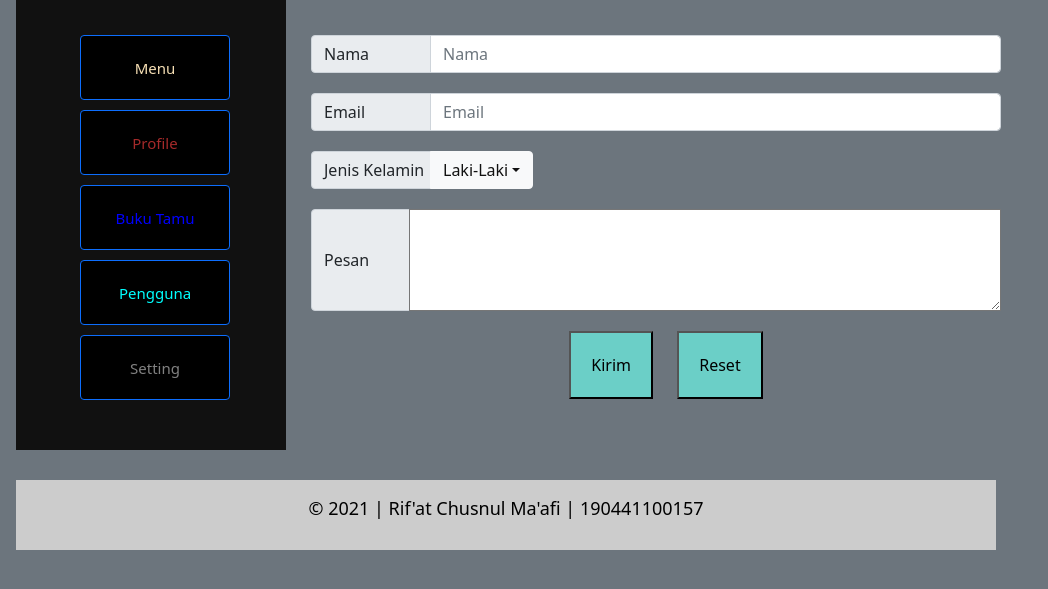
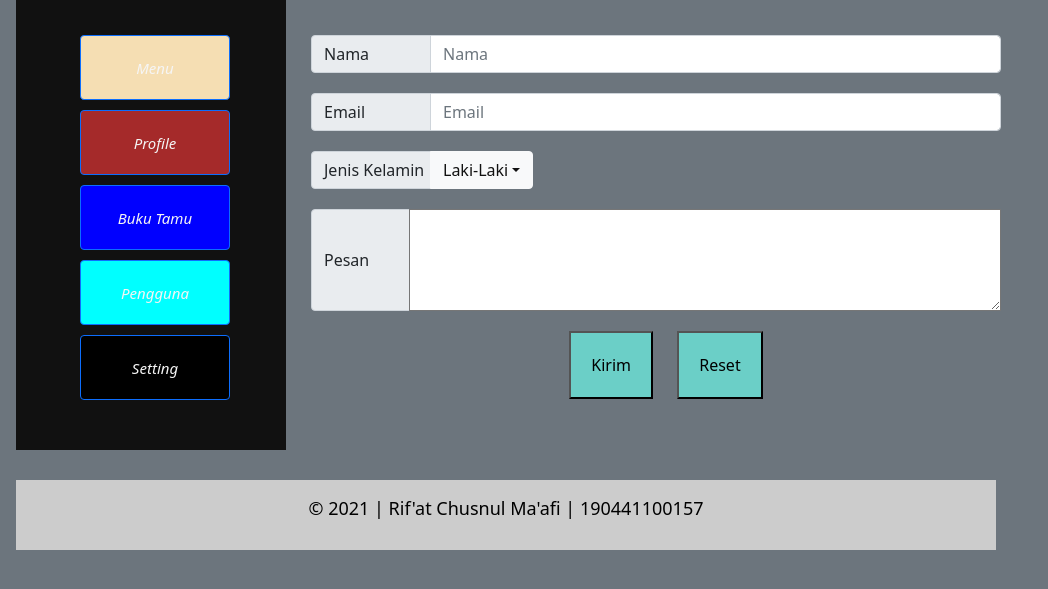
Before and after one commit to aat18agustus/Pemrograman-Web, a PHP site: page / in a window 1280 px wide. Shown: the part 156-745 px from the top of the page, without its empty margins (0-1048 px from the left). Run offline with PHP 8.4, Linux system fonts and the light colour scheme.

Commit message:
alhamdulillah

```diff
--- a/Tugas4CSS/index.html
+++ b/Tugas4CSS/index.html
@@ -33,15 +33,15 @@
             <!---Navbar side untuk pilihan pindah page  --->
             <div class="sidenav">
                 <div id="boxbutton">
-                    <button id="button" type='button' class='btn btn-primary center'><a style="color: wheat;"
+                    <button style="background-color: wheat;" id="button" type='button' class='btn btn-primary center'><a
                             href="#">Menu</a>
                     </button>
-                    <button id="button" type='button' class='btn btn-primary center'> <a style="color: brown;"
-                            href="#">Profile</a></button>
-                    <button id="button" type='button' class='btn btn-primary center'><a style="color: blue;"
+                    <button style="background-color: brown;" id="button" type='button' class='btn btn-primary center'>
+                        <a href="#">Profile</a></button>
+                    <button style="background-color: blue;" id="button" type='button' class='btn btn-primary center'><a
                             href="#">Buku
                             Tamu</a></button>
-                    <button id="button" type='button' class='btn btn-primary center'><a style="color: aqua;"
+                    <button style="background-color: aqua;" id="button" type='button' class='btn btn-primary center'><a
                             href="#">Pengguna</a></button>
                     <button id="button" type='button' class='btn btn-primary center'><a href="#">Setting</a></button>
                 </div>
--- a/Tugas4CSS/style.css
+++ b/Tugas4CSS/style.css
@@ -41,10 +41,11 @@
 }
 
 .sidenav a {
+    font-style: italic;
     text-align: center;
     text-decoration: none;
     font-size: 15px;
-    color: #818181;
+    color: whitesmoke;
     display: block;
     margin: 15px;
 }
```
